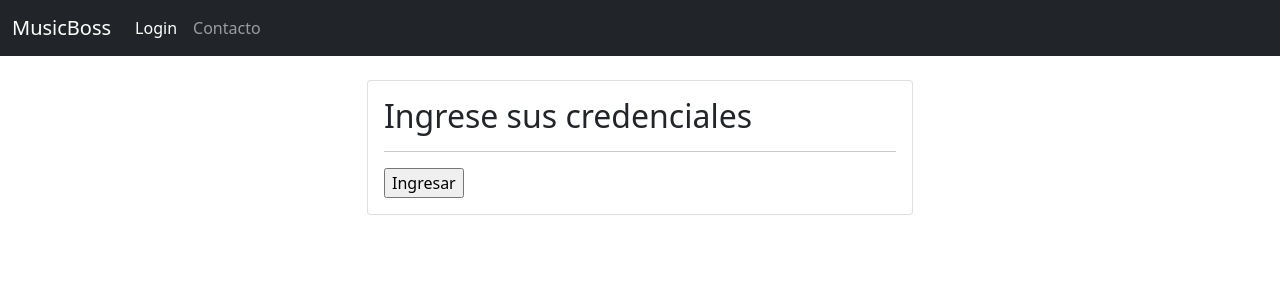
After one commit to Music-Boss/Backend, a Django app: page /login/ in a window 1280 px wide. The commit adds this page. Shown: the top 300 px of the page. Run offline with Django 3.2, Linux system fonts and the light colour scheme.

Commit message:
Formulario de login implementado.

```diff
--- a/Aplicaciones/Rockola/templates/base.html
+++ b/Aplicaciones/Rockola/templates/base.html
@@ -19,11 +19,12 @@
           <div class="collapse navbar-collapse" id="navbarNav">
             <ul class="navbar-nav">
               <li class="nav-item">
-                <a class="nav-link active" aria-current="page" href="#">Login</a>
+                <a class="nav-link active" aria-current="page" href="/login/">Login</a>
               </li>
               <li class="nav-item">
                 <a class="nav-link" href="#">Contacto</a>
               </li>
+
             </ul>
           </div>
         </div>
--- /dev/null
+++ b/Aplicaciones/Rockola/templates/registration/login.html
@@ -0,0 +1,66 @@
+{% extends "../base.html" %}
+
+{% block title %}
+Inicio Sesion
+{% endblock %}
+
+{% block body %}
+
+<div class="container"></div>
+
+        <div class="row">
+            <div class="col-12 col-md-6 offset-md-3">
+                <div class="card">
+                    <div class="card-body">
+                        <h2>Ingrese sus credenciales</h2>
+                        <hr>
+                        <form action=""method="post">
+                            {%csrf_token%}
+                            {{form}}
+                            <input type="submit" value="Ingresar">
+
+                        </form>
+
+
+                    </div>
+                </div>
+
+        </div>
+    </div>
+
+{% endblock %}
+
+<!--DOCTYPE html>
+<html lang="en">
+<head>
+    <meta charset="UTF-8">
+    <meta http-equiv="X-UA-Compatible" content="IE=edge">
+    <meta name="viewport" content="width=device-width, initial-scale=1.0">
+    <title>Ingreso Al Sitema</title>
+</head>
+<!body>
+
+    <div class="container"></div>
+
+        <div class="row">
+            <div class="col-12 col-md-6 offset-md-3">
+                <div class="card">
+                    <div class="card-body">
+                        <h2>Ingrese sus credenciales</h2>
+                        <hr>
+                        <form action=""method="post">
+                            {%csrf_token%}
+                            {{form}}
+                            <input type="submit" value="Ingresar">
+
+                        </form>
+
+
+                    </div>
+                </div>
+
+        </div>
+    </div>
+
+</body>
+</html-->
--- a/Aplicaciones/Rockola/urls.py
+++ b/Aplicaciones/Rockola/urls.py
@@ -1,10 +1,12 @@
 from django.urls import path
-from . import views
+from .import views
 
 urlpatterns = [
     path('', views.home),
     path('registrarCurso/', views.registrarCurso),
     path('edicionCurso/<codigo>',views.edicionCurso),
     path('editarCurso/',views.editarCurso),
-    path('eliminarCurso/<codigo>', views.eliminarCurso)
+    path('eliminarCurso/<codigo>', views.eliminarCurso),
+    path('login/',views.vistalogin),
+
 ]
--- a/Aplicaciones/Rockola/views.py
+++ b/Aplicaciones/Rockola/views.py
@@ -1,3 +1,4 @@
+from MusicBoss.settings import AUTH_PASSWORD_VALIDATORS
 from django.shortcuts import redirect, render
 from .models import Curso
 from django.contrib import messages
@@ -39,3 +40,6 @@ def eliminarCurso(request, codigo):
     curso.delete()
     messages.success(request,"¡Curso Eliminado!")
     return redirect('/')
+
+def vistalogin (request):
+    return render(request, "registration/login.html")
--- a/MusicBoss/settings.py
+++ b/MusicBoss/settings.py
@@ -26,6 +26,9 @@ SECRET_KEY = 'pd2vpi3_39ww0enou%4w(z*=#ilou9vrn=j*yii_3g&9hkt^*k'
 DEBUG = True
 
 ALLOWED_HOSTS = []
+LOGIN_REDIRECT_URL = '/'
+LOGOUT_REDIRECT_URL = '/'
+
 
 
 # Application definition
--- a/MusicBoss/urls.py
+++ b/MusicBoss/urls.py
@@ -18,5 +18,7 @@ from django.urls import path, include
 
 urlpatterns = [
     path('admin/', admin.site.urls),
-    path('',include('Aplicaciones.Rockola.urls'))
+    path('',include('Aplicaciones.Rockola.urls')),
+    path('accounts/',include('django.contrib.auth.urls')),
+
 ]
```
Also changed, not shown: Aplicaciones/Rockola/templates/registration/registro.html (added, +35 -0 lines), MusicBoss.db.
